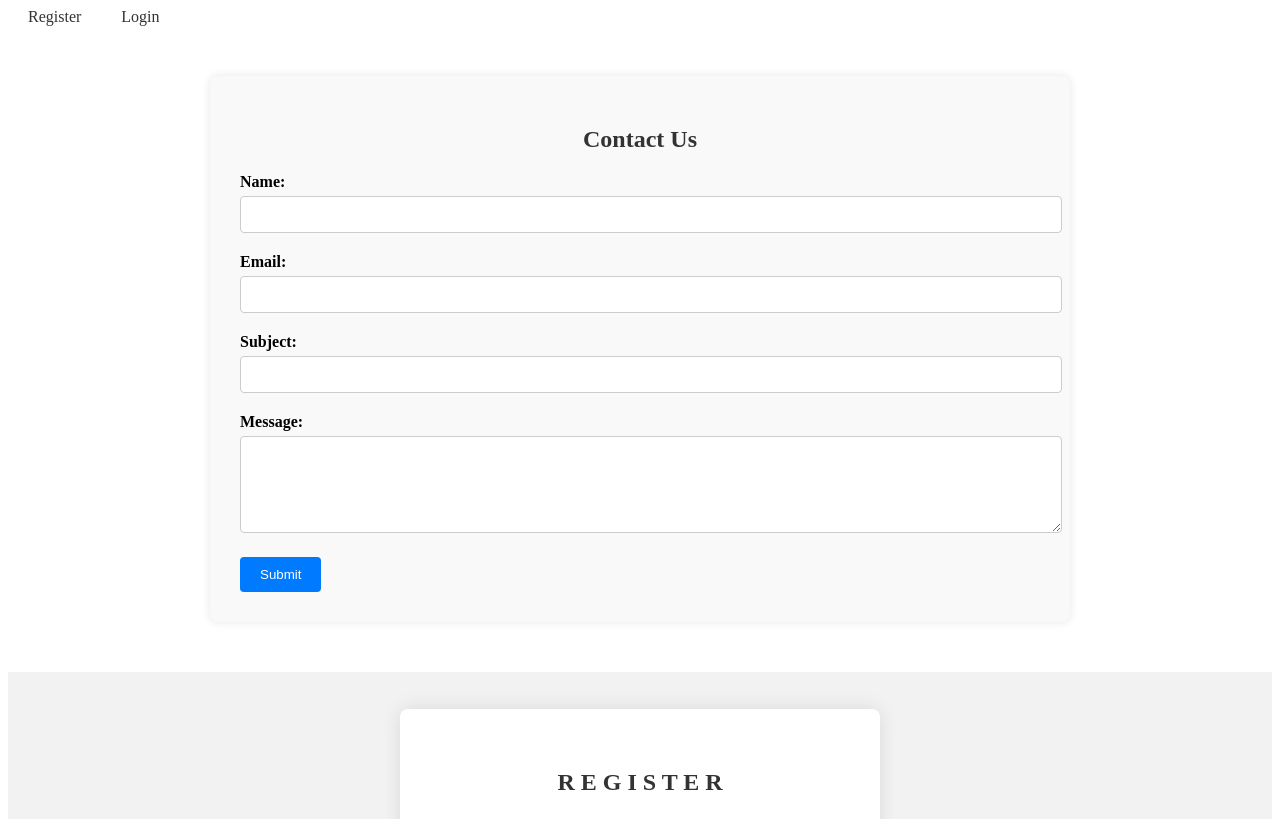
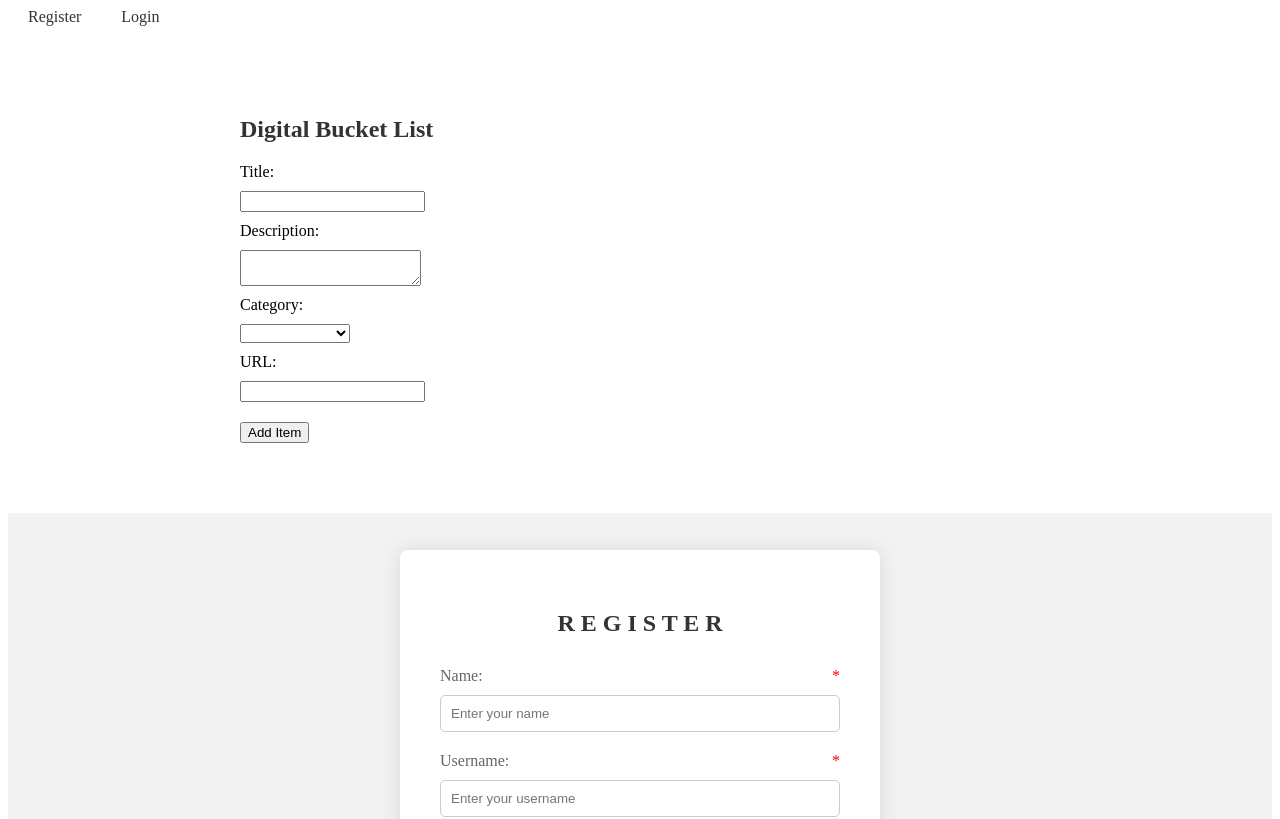
Before and after one commit to anubhavmohandas/JourneyQuest, an Angular app: page / in a window 1280 px wide. Shown: the top 819 px of the page. Built offline with nearby package versions, Linux system fonts and the light colour scheme.

Commit message:
bl updating

```diff
--- a/src/app/app.component.html
+++ b/src/app/app.component.html
@@ -3,10 +3,10 @@
 <!-- cc -->
 <!-- Hello -->
 <!-- <app-aboutus></app-aboutus> -->
+<!-- <app-contactus></app-contactus> -->
 
 <a href="register">Register</a>
 <a href="login">Login</a>
 <!-- <a href="dashboard/">Dashboard</a> -->
-<app-contactus></app-contactus>
-
+<app-bucketlist></app-bucketlist>
 <router-outlet></router-outlet>
--- a/src/app/app.component.ts
+++ b/src/app/app.component.ts
@@ -4,11 +4,13 @@ import { LoginComponent } from './login/login.component';
 import { RegisterComponent } from './register/register.component';
 import { AboutusComponent } from './aboutus/aboutus.component';
 import { ContactUsComponent } from './contactus/contactus.component';
+import { BucketListComponent } from './bucketlist/bucketlist.component';
+import { TravelComponent } from './travel/travel.component';
 
 @Component({
   selector: 'app-root',
   standalone: true,
-  imports: [RouterOutlet, LoginComponent, RegisterComponent, AboutusComponent, ContactUsComponent],
+  imports: [RouterOutlet, LoginComponent, RegisterComponent, AboutusComponent, ContactUsComponent, BucketListComponent, TravelComponent],
   templateUrl: './app.component.html',
   styleUrl: './app.component.css'
 })
--- a/src/app/bucketlist/bucketlist.component.css
+++ b/src/app/bucketlist/bucketlist.component.css
@@ -0,0 +1,30 @@
+.container {
+    max-width: 800px;
+    margin: 50px auto;
+    padding: 20px;
+  }
+
+  .bucket-item {
+    margin-bottom: 20px;
+    padding: 15px;
+    border: 1px solid #ccc;
+    border-radius: 5px;
+  }
+
+  h2, h3 {
+    color: #333;
+  }
+
+  label, input, textarea, select {
+    display: block;
+    margin-bottom: 10px;
+  }
+
+  button {
+    margin-top: 10px;
+  }
+
+  a {
+    margin-top: 10px;
+    display: inline-block;
+  }
--- a/src/app/bucketlist/bucketlist.component.html
+++ b/src/app/bucketlist/bucketlist.component.html
@@ -1 +1,35 @@
-<p>bucketlist works!</p>
+<div class="container">
+    <h2>Digital Bucket List</h2>
+
+    <!-- Add Item Form -->
+    <form (ngSubmit)="addItem()" #itemForm="ngForm">
+      <label>Title:</label>
+      <input type="text" name="title" [(ngModel)]="newItem.title" required>
+
+      <label>Description:</label>
+      <textarea name="description" [(ngModel)]="newItem.description" required></textarea>
+
+      <label>Category:</label>
+      <select name="category" [(ngModel)]="newItem.category" required>
+        <option value="Travel">Travel</option>
+        <option value="Skills">Skills</option>
+        <option value="Books to Read">Books to Read</option>
+        <!-- Add more categories as needed -->
+      </select>
+
+      <label>URL:</label>
+      <input type="text" name="url" [(ngModel)]="newItem.url">
+
+      <button type="submit">Add Item</button>
+    </form>
+
+    <!-- Bucket List Items -->
+    <div *ngFor="let item of bucketList" class="bucket-item">
+      <h3>{{ item.title }}</h3>
+      <p>{{ item.description }}</p>
+      <p>Category: {{ item.category }}</p>
+      <a *ngIf="item.url" [href]="item.url" target="_blank">More Info</a>
+      <input type="checkbox" [(ngModel)]="item.isCompleted">
+      <button (click)="deleteItem(item.id)">Delete</button>
+    </div>
+  </div>
--- a/src/app/bucketlist/bucketlist.component.ts
+++ b/src/app/bucketlist/bucketlist.component.ts
@@ -1,12 +1,51 @@
+import { NgFor, NgIf } from '@angular/common';
 import { Component } from '@angular/core';
+import { FormsModule } from '@angular/forms';
+
+export interface BucketListItem {
+  id: number;
+  title: string;
+  description: string;
+  category: string;
+  url?: string;
+  isCompleted: boolean;
+}
 
 @Component({
   selector: 'app-bucketlist',
   standalone: true,
-  imports: [],
+  imports: [FormsModule, NgFor, NgIf],
   templateUrl: './bucketlist.component.html',
   styleUrl: './bucketlist.component.css'
 })
-export class BucketlistComponent {
+export class BucketListComponent {
+  bucketList: BucketListItem[] = [];
+  newItem: BucketListItem = {
+    id: 0,
+    title: '',
+    description: '',
+    category: '',
+    isCompleted: false
+  };
 
+  addItem() {
+    // Generate a unique ID for the new item
+    this.newItem.id = Date.now();
+
+    // Add the new item to the bucket list
+    this.bucketList.push(this.newItem);
+
+    // Clear the form
+    this.newItem = {
+      id: 0,
+      title: '',
+      description: '',
+      category: '',
+      isCompleted: false
+    };
+  }
+
+  deleteItem(id: number) {
+    this.bucketList = this.bucketList.filter(item => item.id !== id);
+  }
 }
```
